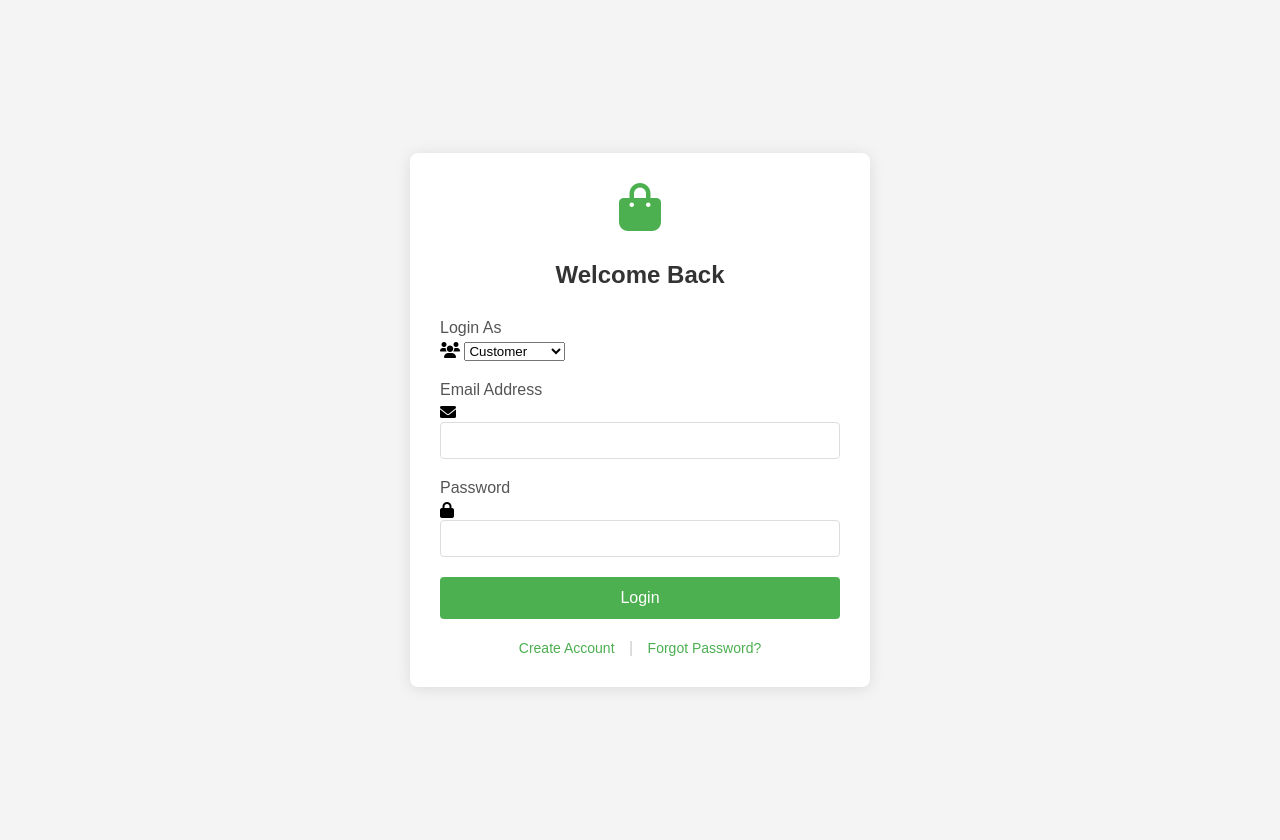
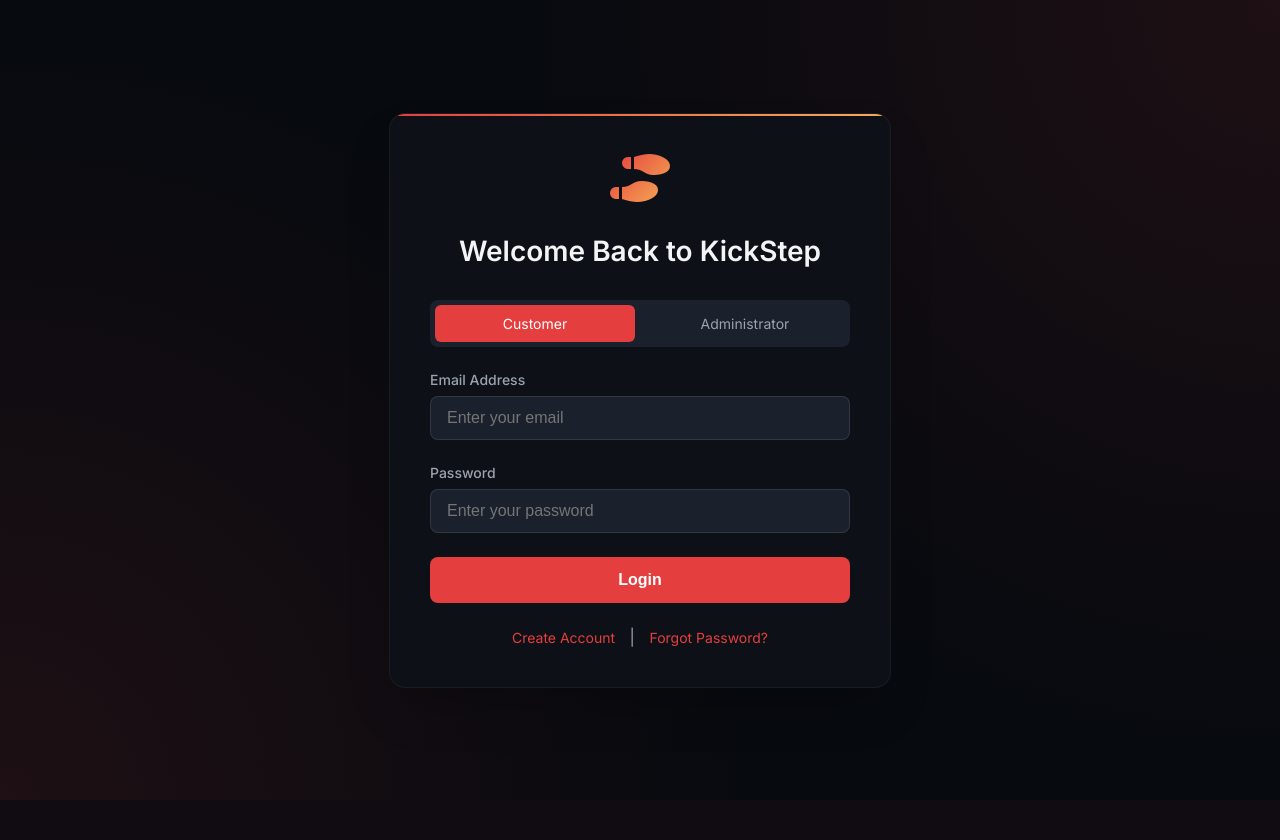
Before and after one commit to kiranshibuthomas/premium-footwear-ecommerce, a PHP site: page /login.php in a window 1280 px wide. After the commit the page ends 800 px from the top, so only its background shows below. Run offline with PHP 8.4, Linux system fonts and the light colour scheme.

Commit message:
UI improvement

```diff
--- /dev/null
+++ b/css/auth.css
@@ -0,0 +1,211 @@
+:root {
+    --primary: #e53e3e;
+    --primary-dark: #c53030;
+    --secondary: #f6ad55;
+    --dark: #1a202c;
+    --darker: #0d1117;
+    --darkest: #070a0f;
+    --light: #f3f4f6;
+    --gray: #9ca3af;
+    --light-gray: #e2e8f0;
+}
+
+body {
+    background-color: var(--darkest);
+    color: var(--light);
+    font-family: 'Inter', -apple-system, BlinkMacSystemFont, 'Segoe UI', Roboto, sans-serif;
+    margin: 0;
+    min-height: 100vh;
+    display: flex;
+    justify-content: center;
+    align-items: center;
+    background-image:
+        radial-gradient(circle at 100% 0%, rgba(229, 62, 62, 0.1) 0%, transparent 50%),
+        radial-gradient(circle at 0% 100%, rgba(229, 62, 62, 0.1) 0%, transparent 50%);
+}
+
+.auth-container {
+    background-color: var(--darker);
+    padding: 2.5rem;
+    border-radius: 16px;
+    box-shadow: 0 25px 50px -12px rgba(0, 0, 0, 0.25);
+    width: 100%;
+    max-width: 420px;
+    border: 1px solid rgba(255, 255, 255, 0.05);
+    position: relative;
+    overflow: hidden;
+}
+
+.auth-container::before {
+    content: '';
+    position: absolute;
+    top: 0;
+    left: 0;
+    right: 0;
+    height: 2px;
+    background: linear-gradient(90deg, var(--primary) 0%, var(--secondary) 100%);
+}
+
+.logo {
+    text-align: center;
+    margin-bottom: 2rem;
+}
+
+.logo i {
+    font-size: 3rem;
+    color: var(--primary);
+    background: linear-gradient(135deg, var(--primary) 0%, var(--secondary) 100%);
+    -webkit-background-clip: text;
+    -webkit-text-fill-color: transparent;
+}
+
+h1 {
+    text-align: center;
+    color: var(--light);
+    margin: 0 0 2rem 0;
+    font-size: 1.75rem;
+    font-weight: 600;
+}
+
+.form-group {
+    margin-bottom: 1.5rem;
+}
+
+.form-group label {
+    display: block;
+    margin-bottom: 0.5rem;
+    color: var(--gray);
+    font-weight: 500;
+    font-size: 0.875rem;
+}
+
+.form-group input,
+.form-group select {
+    width: 100%;
+    padding: 0.75rem 1rem;
+    background-color: var(--dark);
+    border: 1px solid rgba(255, 255, 255, 0.1);
+    border-radius: 8px;
+    box-sizing: border-box;
+    transition: all 0.3s ease;
+    color: var(--light);
+    font-size: 1rem;
+}
+
+.form-group input:focus,
+.form-group select:focus {
+    border-color: var(--primary);
+    outline: none;
+    box-shadow: 0 0 0 3px rgba(229, 62, 62, 0.1);
+}
+
+.error {
+    color: #ff4d4d;
+    margin-bottom: 1.5rem;
+    text-align: center;
+    padding: 0.75rem;
+    background-color: rgba(255, 77, 77, 0.1);
+    border-radius: 8px;
+    border: 1px solid rgba(255, 77, 77, 0.2);
+    font-size: 0.875rem;
+}
+
+.success {
+    color: #00cc66;
+    margin-bottom: 1.5rem;
+    text-align: center;
+    padding: 0.75rem;
+    background-color: rgba(0, 204, 102, 0.1);
+    border-radius: 8px;
+    border: 1px solid rgba(0, 204, 102, 0.2);
+    font-size: 0.875rem;
+}
+
+.btn {
+    width: 100%;
+    padding: 0.875rem;
+    background-color: var(--primary);
+    color: white;
+    border: none;
+    border-radius: 8px;
+    cursor: pointer;
+    font-size: 1rem;
+    font-weight: 600;
+    transition: all 0.3s ease;
+    position: relative;
+    overflow: hidden;
+}
+
+.btn:hover {
+    background-color: var(--primary-dark);
+    transform: translateY(-1px);
+}
+
+.btn:active {
+    transform: translateY(0);
+}
+
+.links {
+    text-align: center;
+    margin-top: 1.5rem;
+}
+
+.links a {
+    color: var(--primary);
+    text-decoration: none;
+    font-size: 0.875rem;
+    transition: color 0.3s ease;
+}
+
+.links a:hover {
+    color: var(--secondary);
+}
+
+.divider {
+    margin: 0 0.625rem;
+    color: var(--gray);
+}
+
+.user-type-toggle {
+    display: flex;
+    gap: 0.625rem;
+    margin-bottom: 1.5rem;
+    padding: 0.3125rem;
+    background-color: var(--dark);
+    border-radius: 8px;
+}
+
+.user-type-toggle label {
+    flex: 1;
+    padding: 0.625rem;
+    text-align: center;
+    border-radius: 6px;
+    cursor: pointer;
+    transition: all 0.3s ease;
+    color: var(--gray);
+    font-size: 0.875rem;
+}
+
+.user-type-toggle input[type="radio"] {
+    display: none;
+}
+
+.user-type-toggle input[type="radio"]:checked + label {
+    background-color: var(--primary);
+    color: white;
+}
+
+@keyframes fadeIn {
+    from {
+        opacity: 0;
+        transform: translateY(10px);
+    }
+    to {
+        opacity: 1;
+        transform: translateY(0);
+    }
+}
+
+.auth-container {
+    animation: fadeIn 0.5s ease-out;
+}
--- a/login.php
+++ b/login.php
@@ -69,117 +69,17 @@ if ($_SERVER['REQUEST_METHOD'] === 'POST') {
 <head>
     <meta charset="UTF-8">
     <meta name="viewport" content="width=device-width, initial-scale=1.0">
-    <title>Login - <?php echo SITE_NAME; ?></title>
-    <link rel="stylesheet" href="https://cdnjs.cloudflare.com/ajax/libs/font-awesome/6.0.0/css/all.min.css">
-    <style>
-        body {
-            font-family: Arial, sans-serif;
-            background-color: #f4f4f4;
-            margin: 0;
-            padding: 20px;
-            display: flex;
-            justify-content: center;
-            align-items: center;
-            min-height: 100vh;
-        }
-        .login-container {
-            background: white;
-            padding: 30px;
-            border-radius: 8px;
-            box-shadow: 0 2px 15px rgba(0, 0, 0, 0.1);
-            width: 100%;
-            max-width: 400px;
-        }
-        .logo {
-            text-align: center;
-            margin-bottom: 30px;
-        }
-        .logo i {
-            font-size: 48px;
-            color: #4CAF50;
-        }
-        h1 {
-            text-align: center;
-            color: #333;
-            margin: 0 0 30px 0;
-            font-size: 24px;
-        }
-        .form-group {
-            margin-bottom: 20px;
-        }
-        .form-group label {
-            display: block;
-            margin-bottom: 5px;
-            color: #555;
-            font-weight: 500;
-        }
-        .form-group input {
-            width: 100%;
-            padding: 10px;
-            border: 1px solid #ddd;
-            border-radius: 4px;
-            box-sizing: border-box;
-            transition: border-color 0.3s;
-        }
-        .form-group input:focus {
-            border-color: #4CAF50;
-            outline: none;
-        }
-        .error {
-            color: #dc3545;
-            margin-bottom: 20px;
-            text-align: center;
-            padding: 10px;
-            background-color: #fff3f3;
-            border-radius: 4px;
-        }
-        .success {
-            color: #28a745;
-            margin-bottom: 20px;
-            text-align: center;
-            padding: 10px;
-            background-color: #f0fff4;
-            border-radius: 4px;
-        }
-        .btn {
-            width: 100%;
-            padding: 12px;
-            background-color: #4CAF50;
-            color: white;
-            border: none;
-            border-radius: 4px;
-            cursor: pointer;
-            font-size: 16px;
-            font-weight: 500;
-            transition: background-color 0.3s;
-        }
-        .btn:hover {
-            background-color: #45a049;
-        }
-        .links {
-            text-align: center;
-            margin-top: 20px;
-        }
-        .links a {
-            color: #4CAF50;
-            text-decoration: none;
-            font-size: 14px;
-        }
-        .links a:hover {
-            text-decoration: underline;
-        }
-        .divider {
-            margin: 0 10px;
-            color: #ccc;
-        }
-    </style>
+    <title>Login - KickStep</title>
+    <link rel="stylesheet" href="css/auth.css">
+    <link rel="stylesheet" href="https://cdnjs.cloudflare.com/ajax/libs/font-awesome/6.4.0/css/all.min.css">
+    <link href="https://fonts.googleapis.com/css2?family=Inter:wght@400;500;600;700&display=swap" rel="stylesheet">
 </head>
 <body>
-    <div class="login-container">
+    <div class="auth-container">
         <div class="logo">
-            <i class="fas fa-shopping-bag"></i>
+            <i class="fas fa-shoe-prints"></i>
         </div>
-        <h1>Welcome Back</h1>
+        <h1>Welcome Back to KickStep</h1>
 
         <?php if (isset($_SESSION['logout_message'])): ?>
             <div class="success">
@@ -197,36 +97,31 @@ if ($_SERVER['REQUEST_METHOD'] === 'POST') {
         <?php endif; ?>
 
         <form method="POST" action="">
-            <div class="form-group">
-                <label for="user_type">Login As</label>
-                <div class="input-group">
-                    <i class="fas fa-users"></i>
-                    <select name="user_type" id="user_type" class="form-control" required>
-                        <option value="user">Customer</option>
-                        <option value="admin">Administrator</option>
-                    </select>
-                </div>
+            <div class="user-type-toggle">
+                <input type="radio" id="user" name="user_type" value="user" checked>
+                <label for="user">Customer</label>
+                <input type="radio" id="admin" name="user_type" value="admin">
+                <label for="admin">Administrator</label>
             </div>
 
             <div class="form-group">
                 <label for="email">Email Address</label>
-                <div class="input-group">
-                    <i class="fas fa-envelope"></i>
-                    <input type="email" id="email" name="email" class="form-control"
-                           value="<?php echo isset($_POST['email']) ? htmlspecialchars($_POST['email']) : ''; ?>"
-                           required>
-                </div>
+                <input type="email" id="email" name="email"
+                       value="<?php echo isset($_POST['email']) ? htmlspecialchars($_POST['email']) : ''; ?>"
+                       placeholder="Enter your email"
+                       required>
             </div>
 
             <div class="form-group">
                 <label for="password">Password</label>
-                <div class="input-group">
-                    <i class="fas fa-lock"></i>
-                    <input type="password" id="password" name="password" class="form-control" required>
-                </div>
+                <input type="password" id="password" name="password"
+                       placeholder="Enter your password"
+                       required>
             </div>
 
-            <button type="submit" class="btn">Login</button>
+            <button type="submit" class="btn">
+                <span>Login</span>
+            </button>
 
             <div class="links">
                 <a href="register.php">Create Account</a>
```
Also changed, not shown: admin/orders.php (+23 -3 lines), register.php (+28 -103 lines).
